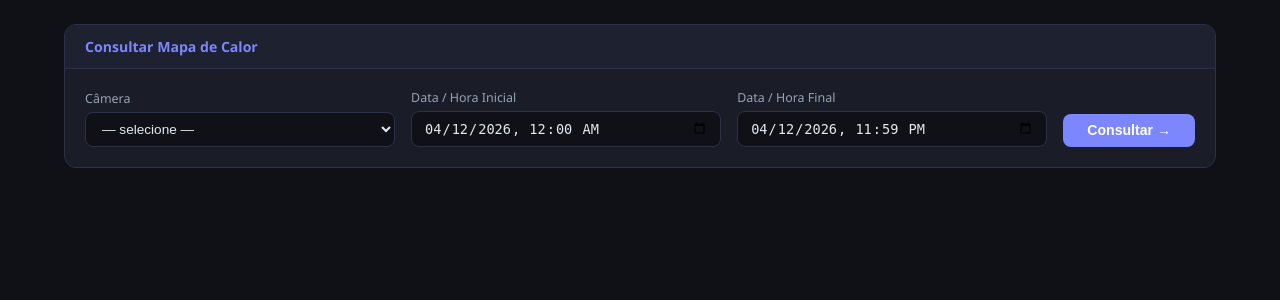
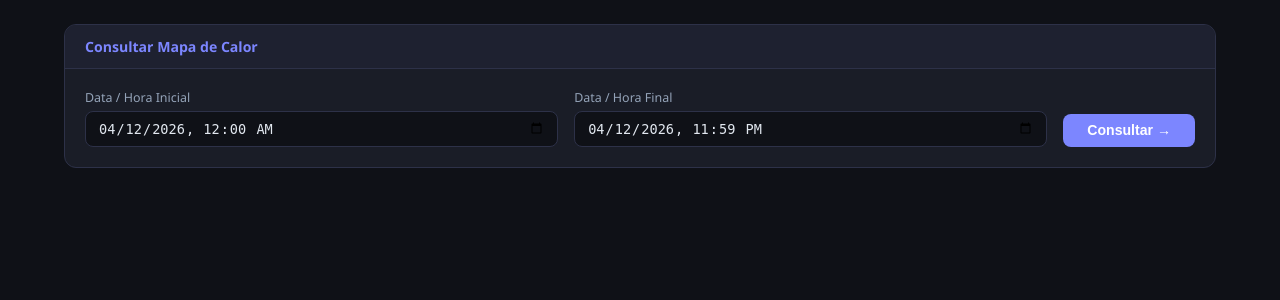
Before and after one commit to fernandofarooficial/camera300, a Flask app: page /tracks/heatmap in a window 1280 px wide. Shown: the part 63-363 px from the top of the page. Run offline with Flask 3, Linux system fonts and the light colour scheme; data that the repository does not hold is empty; some libraries are stand-ins or nearby versions.

Commit message:
[0020] Introduzindo o Mapa de Calor

```diff
--- a/templates/tracks_heatmap.html
+++ b/templates/tracks_heatmap.html
@@ -288,19 +288,8 @@
     <div class="card-header">Consultar Mapa de Calor</div>
     <div class="card-body">
       <form method="get" action="" id="form-heatmap" onsubmit="showLoading()">
+        <input type="hidden" name="camera_id" value="1" />
         <div class="form-row">
-          <div class="form-group">
-            <label for="camera_id">Câmera</label>
-            <select name="camera_id" id="camera_id" required>
-              <option value="">— selecione —</option>
-              {% for cam in cameras %}
-              <option value="{{ cam.id_camera }}"
-                {% if cam.id_camera|string == camera_id_def|string %}selected{% endif %}>
-                {{ cam.id_camera }} – {{ cam.camera or 'Câmera ' ~ cam.id_camera }}
-              </option>
-              {% endfor %}
-            </select>
-          </div>
           <div class="form-group">
             <label for="data_ini">Data / Hora Inicial</label>
             <input type="datetime-local" name="data_ini" id="data_ini"
```
